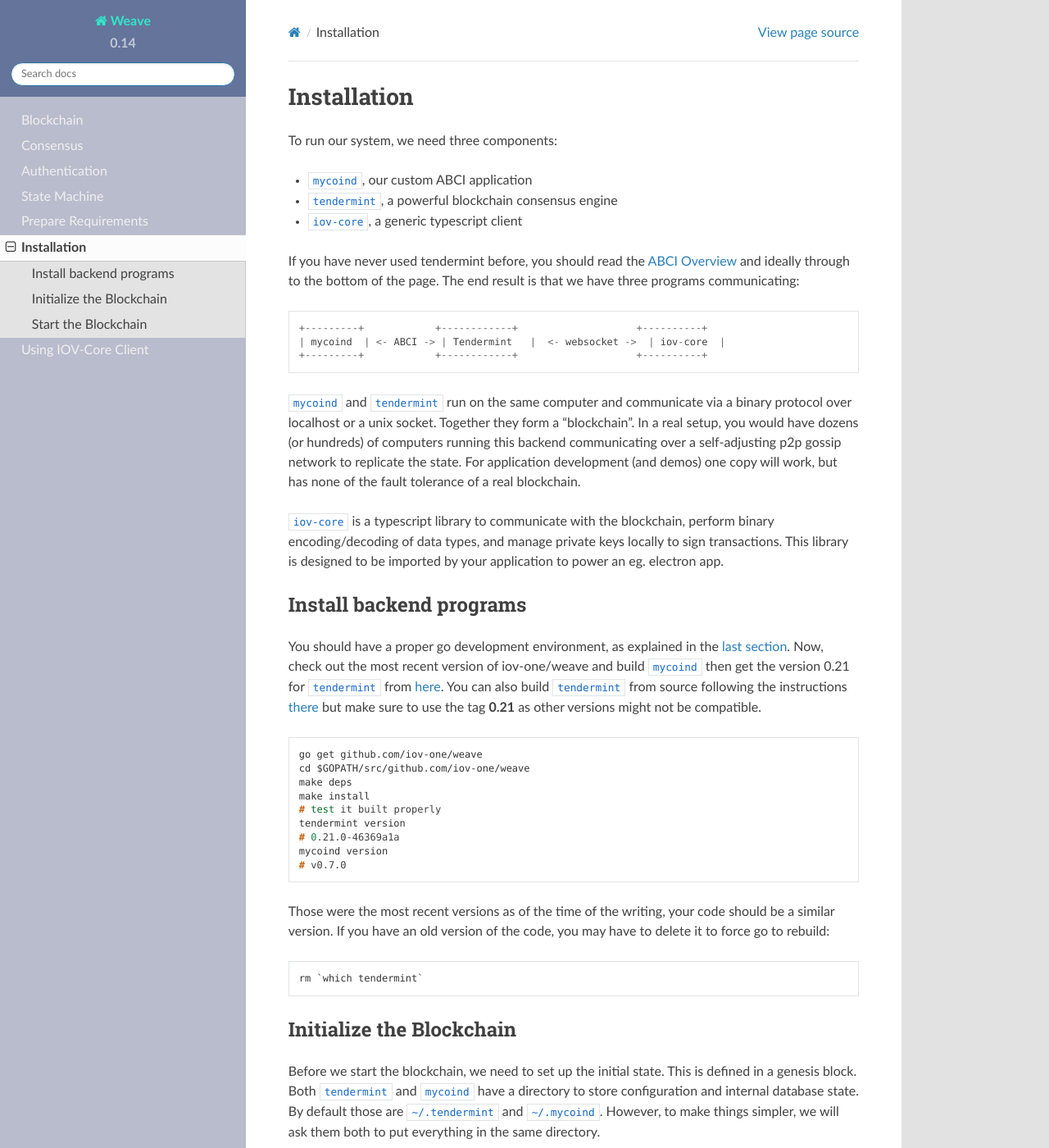
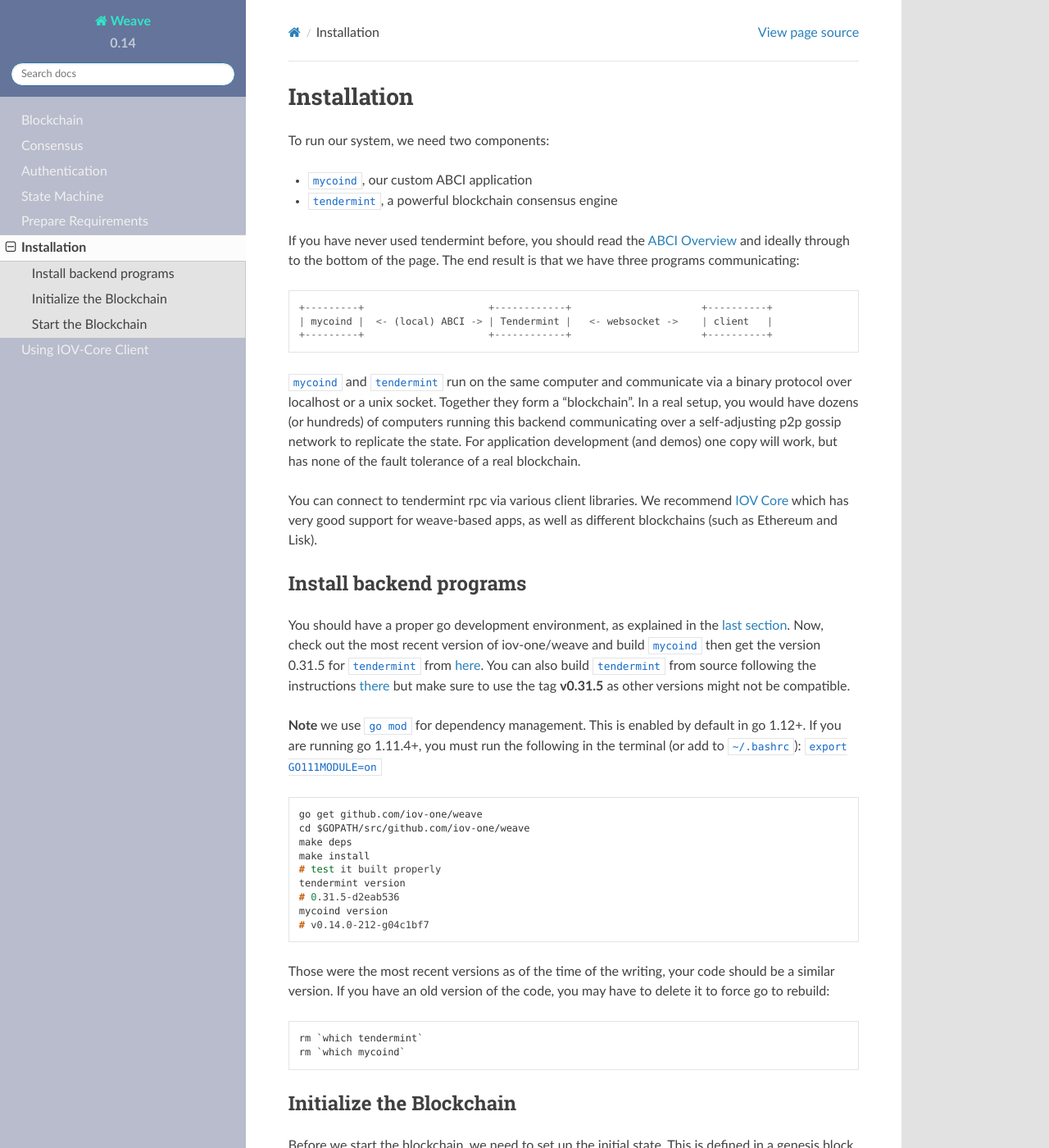
Before and after one commit to iov-one/weave, a Sphinx documentation site: the page built from docs/mycoind/installation.rst, in a window 1280 px wide and 1400 px high. Shown: the whole window at 82% size. Built offline with Sphinx 7.4.7 and the Read the Docs theme 2.0.0, drawn with Linux system fonts in a browser that asks for light colours; formulas are drawn with MathJax 3; some of the changed text lies outside the part shown.

Commit message:
Started cleanup of mycoind instructions... need to build mycoind app better

```diff
--- a/docs/mycoind/installation.rst
+++ b/docs/mycoind/installation.rst
@@ -2,11 +2,10 @@
 Installation
 ------------
 
-To run our system, we need three components:
+To run our system, we need two components:
 
 * ``mycoind``, our custom ABCI application
 * ``tendermint``, a powerful blockchain consensus engine
-* ``iov-core``, a generic typescript client
 
 If you have never used tendermint before, you should
 read the `ABCI Overview <https://tendermint.com/docs/introduction/introduction.html#abci-overview>`__
@@ -15,9 +14,9 @@ is that we have three programs communicating:
 
 ::
 
-    +---------+            +------------+                    +----------+
-    | mycoind  | <- ABCI -> | Tendermint   |  <- websocket ->  | iov-core  |
-    +---------+            +------------+                    +----------+
+    +---------+                     +------------+                      +----------+
+    | mycoind |  <- (local) ABCI -> | Tendermint |   <- websocket ->    | client   |
+    +---------+                     +------------+                      +----------+
 
 ``mycoind`` and ``tendermint`` run on the same computer and communicate via
 a binary protocol over localhost or a unix socket. Together they form
@@ -27,21 +26,24 @@ p2p gossip network to replicate the state. For application development
 (and demos) one copy will work, but has none of the fault tolerance of a
 real blockchain.
 
-``iov-core`` is a typescript library to communicate with the blockchain,
-perform binary encoding/decoding of data types, and manage private
-keys locally to sign transactions. This library is designed to be imported
-by your application to power an eg. electron app.
+You can connect to tendermint rpc via various client libraries.
+We recommend `IOV Core <iovcore.html>`__ which has very good support for
+weave-based apps, as well as different blockchains (such as Ethereum and Lisk).
 
 Install backend programs
 ========================
 
 You should have a proper go development environment, as explained
-in the `last section <./installation.html>`__. Now, check out
+in the `last section <installation.html>`__. Now, check out
 the most recent version of iov-one/weave and build ``mycoind`` then get
-the version 0.21 for ``tendermint`` from `here <https://github.com/tendermint/tendermint/releases?after=v0.22.0>`__.
+the version 0.31.5 for ``tendermint`` from `here <https://github.com/tendermint/tendermint/releases/tag/v0.31.5>`__.
 You can also build ``tendermint`` from source following the instructions
 `there <https://github.com/tendermint/tendermint/blob/master/docs/introduction/install.md>`__
-but make sure to use the tag **0.21** as other versions might not be compatible.
+but make sure to use the tag **v0.31.5** as other versions might not be compatible.
+
+**Note** we use ``go mod`` for dependency management. This is enabled by default in go 1.12+.
+If you are running go 1.11.4+, you must run the following in the terminal (or add to ``~/.bashrc``):
+``export GO111MODULE=on``
 
 .. code:: console
 
@@ -51,9 +53,9 @@ but make sure to use the tag **0.21** as other versions might not be compatible.
     make install
     # test it built properly
     tendermint version
-    # 0.21.0-46369a1a
+    # 0.31.5-d2eab536
     mycoind version
-    # v0.7.0
+    # v0.14.0-212-g04c1bf7
 
 Those were the most recent versions as of the time of the writing,
 your code should be a similar version. If you have an old version
@@ -62,6 +64,7 @@ of the code, you may have to delete it to force go to rebuild:
 .. code:: console
 
     rm `which tendermint`
+    rm `which mycoind`
 
 
 Initialize the Blockchain
@@ -112,9 +118,11 @@ Start the Blockchain
 We have a private key and setup all the configuration.
 The only thing left is to start this blockchain running.
 
+**TODO** fix these commands... fix code so they run
+
 .. code:: console
 
-    tendermint node --home ~/.mycoind --p2p.upnp --proxy_app 'noop'> ~/.mycoind/tendermint.log &
+    tendermint node --home ~/.mycoind --p2p.upnp --proxy_app 'noop' > ~/.mycoind/tendermint.log &
     mycoind start
 
 .. hint: For help and explanations for the tendermint node commands:
--- a/docs/mycoind/iovcore.rst
+++ b/docs/mycoind/iovcore.rst
@@ -16,8 +16,8 @@ of updating later, I advise you to install `nvm <https://github.com/creationix/n
 
 .. code-block:: console
 
-    nvm ls-remote | grep -v v9 | tail
-    nvm install v8.11.1 # or other recent version
+    # this install most recent v8 version, use lts/dubnium for v10 track
+    nvm install lts/carbon
 
     # test it out
     node --version
```
Also changed, not shown: other parts of docs/mycoind/installation.rst (+4 -1 lines).
